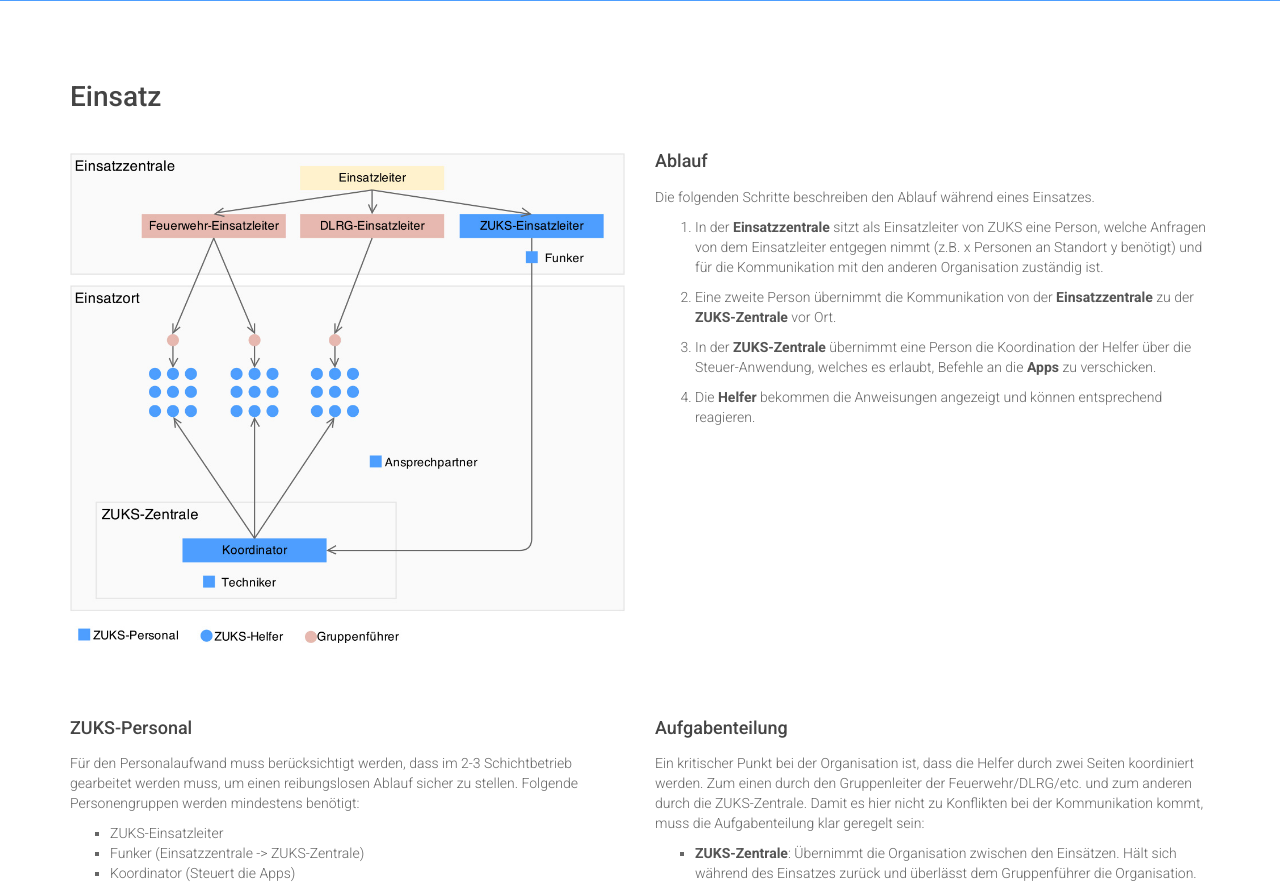
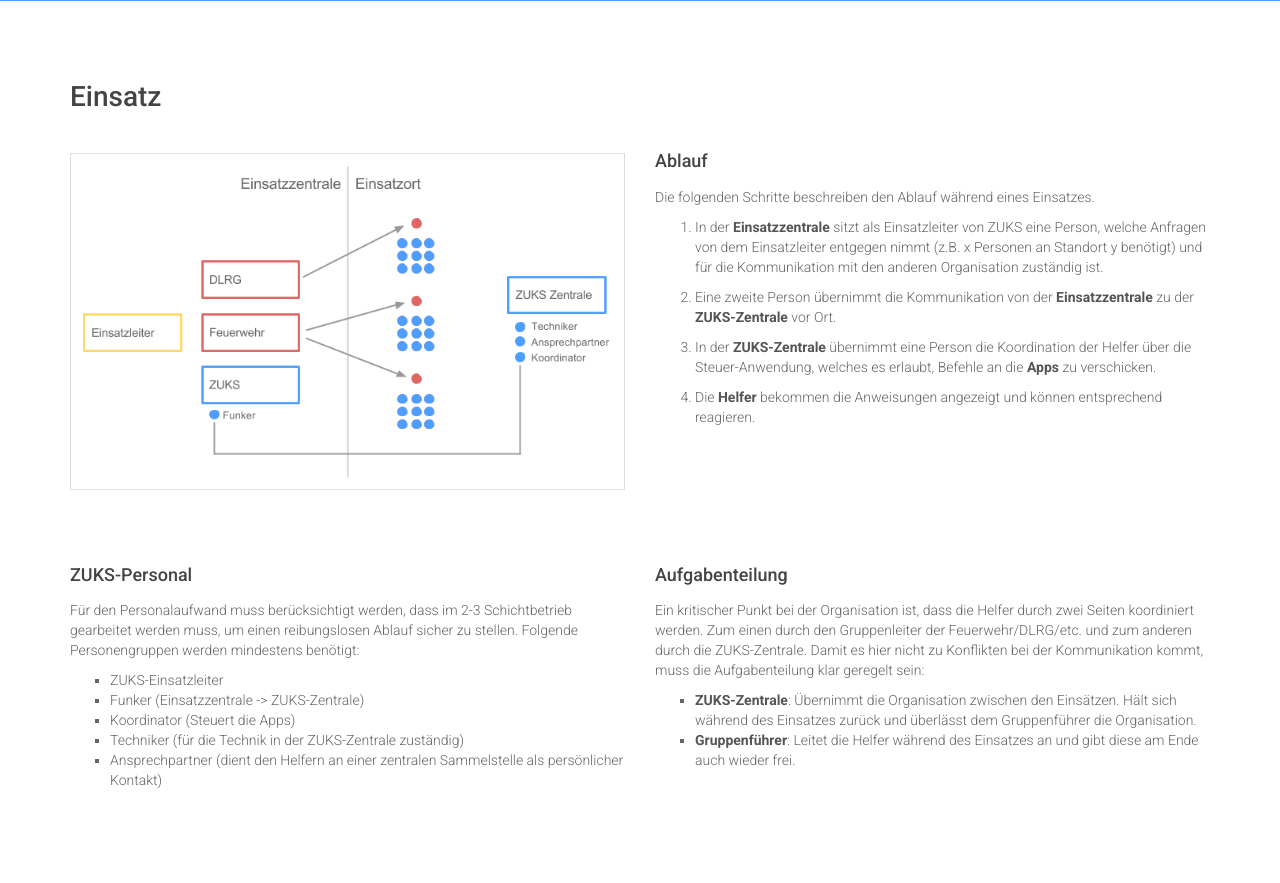
Before and after one commit to Eldorado234/zuks-django, a Django app: page /konzept/ in a window 1280 px wide. Shown: the part 907-1790 px from the top of the page. Run offline with Django 3.2, Linux system fonts and the light colour scheme; some libraries are stand-ins or nearby versions.

Commit message:
Updated asset

```diff
--- a/res/css/style.css
+++ b/res/css/style.css
@@ -1231,6 +1231,7 @@ ol.list > li {
 img.einsatzstruktur {
   max-width: 100%;
   margin-top: 25px;
+  border: 1px solid #ddd;
 }
 
 .ablauf {
--- a/templates/core/konzept.html
+++ b/templates/core/konzept.html
@@ -91,7 +91,9 @@
             <div class="row">
                 <div class="col-lg-6 padding-top-50">
                     <h1>Einsatz</h1>
-                    <img class="einsatzstruktur" src="{% static "img/zuks-einsatzstruktur.jpg" %}" alt="ZUKS Einsatzstruktur" />
+                    <a href="{% static "img/zuks-einsatzstruktur.png" %}">
+                        <img class="einsatzstruktur" src="{% static "img/zuks-einsatzstruktur.png" %}" alt="ZUKS Einsatzstruktur" />
+                    </a>
                 </div>
                 <div class="col-lg-6 ablauf">
 
```
Also changed, not shown: res/img/zuks-einsatzstruktur.jpg (deleted), res/img/zuks-einsatzstruktur.png (added).
